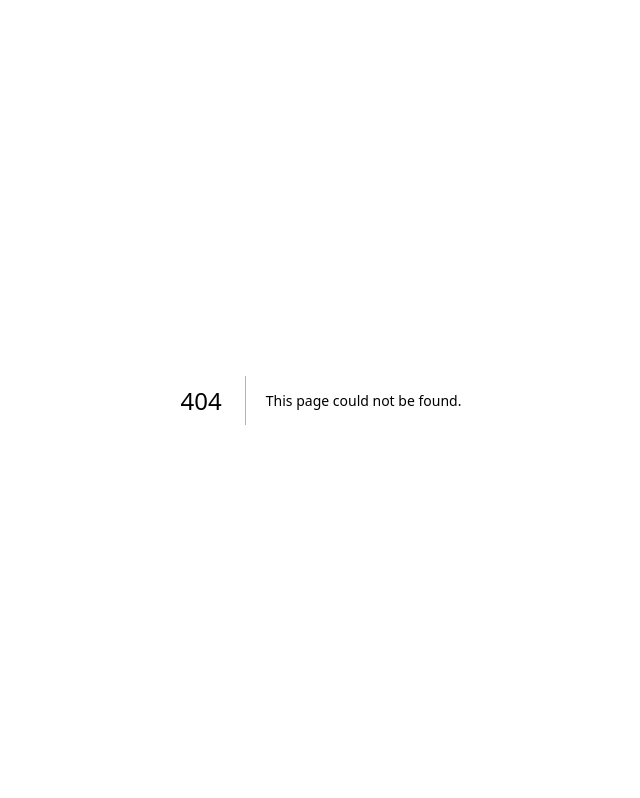
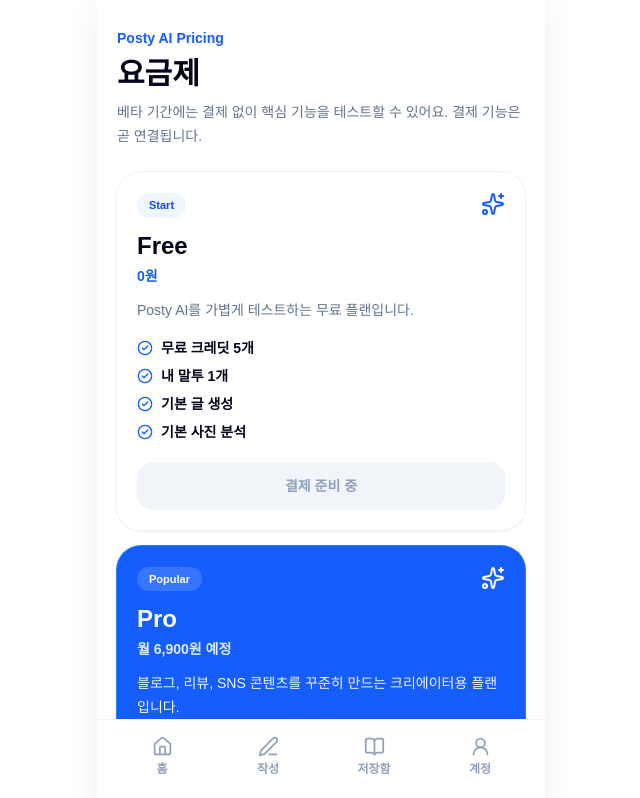
Before and after one commit to mykim2732/tripwriter, a Next.js app: page /pricing in a window 1280 px wide. Before the commit this address had no page. Shown: the top 798 px of the page, without its empty margins (319-959 px from the left). Built offline with nearby package versions, Linux system fonts and the light colour scheme.

Commit message:
Sprint 81: add pricing page and upgrade links

```diff
--- a/app/account/page.tsx
+++ b/app/account/page.tsx
@@ -1,6 +1,6 @@
 "use client";
 
-import { Coins, Gift, Loader2, LogOut, PenLine, Settings, ShieldCheck, UserRound } from "lucide-react";
+import { Coins, CreditCard, Gift, Loader2, LogOut, PenLine, Settings, ShieldCheck, UserRound } from "lucide-react";
 import type { Session } from "@supabase/supabase-js";
 import Link from "next/link";
 import { useEffect, useState } from "react";
@@ -135,7 +135,7 @@ export default function AccountPage() {
                 <div className="min-w-0 flex-1">
                   <h2 className="text-base font-bold text-slate-950">Reward Center</h2>
                   <p className="mt-1 text-sm leading-6 text-slate-500">Earn extra credits from ads, check-ins, and creator missions.</p>
-                  <Link href="/rewards" className="mt-3 inline-flex rounded-2xl bg-blue-600 px-4 py-3 text-sm font-black text-white">Open rewards</Link>
+                  <div className="mt-3 flex flex-wrap gap-2"><Link href="/rewards" className="inline-flex rounded-2xl bg-blue-600 px-4 py-3 text-sm font-black text-white">Open rewards</Link><Link href="/pricing" className="inline-flex items-center gap-2 rounded-2xl bg-slate-100 px-4 py-3 text-sm font-black text-slate-700"><CreditCard size={16} />요금제 보기</Link></div>
                 </div>
               </div>
             </article>
--- a/app/page.tsx
+++ b/app/page.tsx
@@ -1,7 +1,20 @@
 "use client";
 
 import Link from "next/link";
-import { BarChart3, BookOpenText, Camera, FileText, Globe2, Loader2, MessageCircle, PenLine, Plus, ReceiptText, Search, Star } from "lucide-react";
+import {
+  BarChart3,
+  BookOpenText,
+  Camera,
+  FileText,
+  Globe2,
+  Loader2,
+  MessageCircle,
+  PenLine,
+  Plus,
+  ReceiptText,
+  Search,
+  Star,
+} from "lucide-react";
 import { useEffect, useMemo, useState } from "react";
 import { PageShell } from "@/components/PageShell";
 import { getPosts } from "@/lib/posts";
@@ -9,15 +22,69 @@ import type { ContentPlatform } from "@/types/editor";
 import type { Post } from "@/types/post";
 
 const platforms = [
-  { key: "naver", title: "네이버 블로그", description: "검색과 사진 흐름에 맞춘 긴 글", icon: Search, active: true },
-  { key: "tistory", title: "티스토리", description: "정보성·구조화 중심의 긴 글", icon: FileText, active: true },
-  { key: "threads", title: "스레드", description: "짧고 공감 가는 대화형 글", icon: MessageCircle, active: true },
-  { key: "detail", title: "상세페이지 만들기", description: "상품 사진과 장점만 넣으면 판매용 상세페이지 초안", icon: ReceiptText, active: true },
-  { key: "review", title: "리뷰 작성", description: "상품 사진만 넣으면 구매후기와 리뷰글을 만들어드려요.", icon: Star, active: true },
-  { key: "brunch", title: "브런치", description: "에세이처럼 자연스러운 문장", icon: BookOpenText, active: false },
-  { key: "instagram", title: "인스타그램", description: "짧은 캡션과 해시태그", icon: Camera, active: false },
-  { key: "wordpress", title: "워드프레스", description: "SEO와 구조화 중심 글", icon: Globe2, active: false },
-  { key: "general", title: "일반 글쓰기", description: "플랫폼 상관없이 자유롭게", icon: PenLine, active: false },
+  {
+    key: "naver",
+    title: "네이버 블로그",
+    description: "검색과 사진 흐름에 맞춘 긴 글",
+    icon: Search,
+    active: true,
+  },
+  {
+    key: "tistory",
+    title: "티스토리",
+    description: "정보성·구조화 중심의 긴 글",
+    icon: FileText,
+    active: true,
+  },
+  {
+    key: "threads",
+    title: "스레드",
+    description: "짧고 공감 가는 대화형 글",
+    icon: MessageCircle,
+    active: true,
+  },
+  {
+    key: "detail",
+    title: "상세페이지 만들기",
+    description: "상품 사진과 장점만 넣으면 판매용 상세페이지 초안",
+    icon: ReceiptText,
+    active: true,
+  },
+  {
+    key: "review",
+    title: "리뷰 작성",
+    description: "상품 사진만 넣으면 구매후기와 리뷰글을 만들어드려요.",
+    icon: Star,
+    active: true,
+  },
+  {
+    key: "brunch",
+    title: "브런치",
+    description: "에세이처럼 자연스러운 문장",
+    icon: BookOpenText,
+    active: false,
+  },
+  {
+    key: "instagram",
+    title: "인스타그램",
+    description: "짧은 캡션과 해시태그",
+    icon: Camera,
+    active: false,
+  },
+  {
+    key: "wordpress",
+    title: "워드프레스",
+    description: "SEO와 구조화 중심 글",
+    icon: Globe2,
+    active: false,
+  },
+  {
+    key: "general",
+    title: "일반 글쓰기",
+    description: "플랫폼 상관없이 자유롭게",
+    icon: PenLine,
+    active: false,
+  },
 ];
 
 const platformLabels: Record<ContentPlatform, string> = {
@@ -67,16 +134,26 @@ export default function Home() {
           <p className="mb-4 inline-flex rounded-full bg-blue-50 px-3 py-1 text-xs font-semibold text-blue-700">
             AI 콘텐츠 스튜디오
           </p>
-          <h1 className="text-4xl font-black tracking-normal text-slate-950">Posty AI</h1>
+          <h1 className="text-4xl font-black tracking-normal text-slate-950">
+            Posty AI
+          </h1>
           <p className="mt-4 text-base leading-7 text-slate-600">
-            사진과 키워드만 넣으면 블로그, 스레드, 상세페이지용 콘텐츠를 만들어드려요.
+            사진과 키워드만 넣으면 블로그, 스레드, 상세페이지용 콘텐츠를
+            만들어드려요.
           </p>
           <div className="mt-6 grid grid-cols-2 gap-2">
-            <Link href="/write" className="flex min-h-12 items-center justify-center gap-2 rounded-2xl bg-blue-600 px-4 text-sm font-black text-white">
+            <Link
+              href="/write"
+              className="flex min-h-12 items-center justify-center gap-2 rounded-2xl bg-blue-600 px-4 text-sm font-black text-white"
+            >
               <Plus size={17} aria-hidden="true" />새 콘텐츠 만들기
             </Link>
-            <Link href="/dashboard" className="flex min-h-12 items-center justify-center gap-2 rounded-2xl bg-slate-950 px-4 text-sm font-black text-white">
-              <BarChart3 size={17} aria-hidden="true" />대시보드
+            <Link
+              href="/dashboard"
+              className="flex min-h-12 items-center justify-center gap-2 rounded-2xl bg-slate-950 px-4 text-sm font-black text-white"
+            >
+              <BarChart3 size={17} aria-hidden="true" />
+              대시보드
             </Link>
           </div>
         </div>
@@ -85,32 +162,57 @@ export default function Home() {
       <section className="px-5 pb-8">
         <div className="mb-3 flex items-center justify-between">
           <h2 className="text-lg font-bold text-slate-950">어디에 올릴까요?</h2>
-          <span className="text-sm font-semibold text-blue-600">MVP</span>
+          <span className="text-sm font-semibold text-blue-600"></span>
         </div>
 
         <div className="grid gap-3">
           {platforms.map(({ key, title, description, icon: Icon, active }) => {
             const body = (
               <>
-                <div className={`flex h-12 w-12 shrink-0 items-center justify-center rounded-2xl ${active ? "bg-blue-50 text-blue-600" : "bg-slate-100 text-slate-400"}`}>
+                <div
+                  className={`flex h-12 w-12 shrink-0 items-center justify-center rounded-2xl ${active ? "bg-blue-50 text-blue-600" : "bg-slate-100 text-slate-400"}`}
+                >
                   <Icon size={24} aria-hidden="true" />
                 </div>
                 <div className="min-w-0 flex-1">
                   <div className="flex items-center gap-2">
-                    <h3 className={`text-base font-bold ${active ? "text-slate-950" : "text-slate-400"}`}>{title}</h3>
-                    {!active && <span className="rounded-full bg-slate-100 px-2 py-0.5 text-[10px] font-black text-slate-400">준비중</span>}
+                    <h3
+                      className={`text-base font-bold ${active ? "text-slate-950" : "text-slate-400"}`}
+                    >
+                      {title}
+                    </h3>
+                    {!active && (
+                      <span className="rounded-full bg-slate-100 px-2 py-0.5 text-[10px] font-black text-slate-400">
+                        준비중
+                      </span>
+                    )}
                   </div>
-                  <p className={`mt-1 text-sm leading-6 ${active ? "text-slate-500" : "text-slate-400"}`}>{description}</p>
+                  <p
+                    className={`mt-1 text-sm leading-6 ${active ? "text-slate-500" : "text-slate-400"}`}
+                  >
+                    {description}
+                  </p>
                 </div>
               </>
             );
 
             if (!active) {
-              return <div key={key} className="flex gap-4 rounded-3xl bg-slate-50 p-5 ring-1 ring-slate-100">{body}</div>;
+              return (
+                <div
+                  key={key}
+                  className="flex gap-4 rounded-3xl bg-slate-50 p-5 ring-1 ring-slate-100"
+                >
+                  {body}
+                </div>
+              );
             }
 
             return (
-              <Link key={key} href={`/write?platform=${key}`} className="flex gap-4 rounded-3xl bg-white p-5 shadow-sm ring-1 ring-slate-100 transition active:scale-[0.99]">
+              <Link
+                key={key}
+                href={`/write?platform=${key}`}
+                className="flex gap-4 rounded-3xl bg-white p-5 shadow-sm ring-1 ring-slate-100 transition active:scale-[0.99]"
+              >
                 {body}
               </Link>
             );
@@ -121,18 +223,29 @@ export default function Home() {
       <section className="px-5 pb-28">
         <div className="mb-3 flex items-center justify-between">
           <h2 className="text-lg font-bold text-slate-950">최근 프로젝트</h2>
-          <Link href="/saved" className="text-sm font-black text-blue-600">전체 보기</Link>
+          <Link href="/saved" className="text-sm font-black text-blue-600">
+            전체 보기
+          </Link>
         </div>
         <div className="rounded-3xl bg-white p-4 shadow-sm ring-1 ring-slate-100">
           {loadingRecent && (
             <div className="flex min-h-28 items-center justify-center">
-              <Loader2 className="animate-spin text-blue-600" size={24} aria-hidden="true" />
+              <Loader2
+                className="animate-spin text-blue-600"
+                size={24}
+                aria-hidden="true"
+              />
             </div>
           )}
           {!loadingRecent && recentProjects.length === 0 && (
             <div className="rounded-2xl bg-slate-50 px-4 py-5 text-center">
-              <p className="text-sm font-bold text-slate-500">아직 최근 프로젝트가 없어요.</p>
-              <Link href="/write" className="mt-3 inline-flex rounded-2xl bg-blue-600 px-4 py-3 text-sm font-black text-white">
+              <p className="text-sm font-bold text-slate-500">
+                아직 최근 프로젝트가 없어요.
+              </p>
+              <Link
+                href="/write"
+                className="mt-3 inline-flex rounded-2xl bg-blue-600 px-4 py-3 text-sm font-black text-white"
+              >
                 + 새 콘텐츠 만들기
               </Link>
             </div>
@@ -142,13 +255,30 @@ export default function Home() {
               {recentProjects.map((post) => {
                 const platform = getPostPlatform(post);
                 return (
-                  <Link key={post.id} href={platform === "threads" ? `/saved/threads/${post.id}` : `/saved/${post.id}`} className="block rounded-2xl bg-slate-50 px-4 py-3 transition active:scale-[0.99]">
+                  <Link
+                    key={post.id}
+                    href={
+                      platform === "threads"
+                        ? `/saved/threads/${post.id}`
+                        : `/saved/${post.id}`
+                    }
+                    className="block rounded-2xl bg-slate-50 px-4 py-3 transition active:scale-[0.99]"
+                  >
                     <div className="flex items-center justify-between gap-3">
                       <div className="min-w-0">
-                        <p className="truncate text-sm font-black text-slate-950">{post.travel_title || post.ai_titles[0] || getProjectName(post)}</p>
-                        <p className="mt-1 text-xs font-bold text-slate-400">{platformLabels[platform]} · {statusLabels[post.status]}</p>
+                        <p className="truncate text-sm font-black text-slate-950">
+                          {post.travel_title ||
+                            post.ai_titles[0] ||
+                            getProjectName(post)}
+                        </p>
+                        <p className="mt-1 text-xs font-bold text-slate-400">
+                          {platformLabels[platform]} ·{" "}
+                          {statusLabels[post.status]}
+                        </p>
                       </div>
-                      <span className={`shrink-0 rounded-full px-3 py-1 text-[11px] font-black ${post.status === "published" ? "bg-blue-600 text-white" : "bg-blue-50 text-blue-700"}`}>
+                      <span
+                        className={`shrink-0 rounded-full px-3 py-1 text-[11px] font-black ${post.status === "published" ? "bg-blue-600 text-white" : "bg-blue-50 text-blue-700"}`}
+                      >
                         {statusLabels[post.status]}
                       </span>
                     </div>
@@ -172,9 +302,24 @@ function getPostPlatform(post: Post): ContentPlatform {
 }
 
 function isContentPlatform(value: unknown): value is ContentPlatform {
-  return ["naver", "tistory", "threads", "detail", "review", "brunch", "instagram", "wordpress", "general"].includes(String(value));
+  return [
+    "naver",
+    "tistory",
+    "threads",
+    "detail",
+    "review",
+    "brunch",
+    "instagram",
+    "wordpress",
+    "general",
+  ].includes(String(value));
 }
 
 function getProjectName(post: Post) {
-  return post.destination || post.travel_title || post.keywords.split(",")[0]?.trim() || "기타 프로젝트";
+  return (
+    post.destination ||
+    post.travel_title ||
+    post.keywords.split(",")[0]?.trim() ||
+    "기타 프로젝트"
+  );
 }
--- /dev/null
+++ b/app/pricing/page.tsx
@@ -0,0 +1,87 @@
+import Link from "next/link";
+import { CheckCircle2, Sparkles } from "lucide-react";
+import { PageShell } from "@/components/PageShell";
+
+const pricingPlans = [
+  {
+    name: "Free",
+    price: "0원",
+    badge: "Start",
+    description: "Posty AI를 가볍게 테스트하는 무료 플랜입니다.",
+    features: ["무료 크레딧 5개", "내 말투 1개", "기본 글 생성", "기본 사진 분석"],
+  },
+  {
+    name: "Pro",
+    price: "월 6,900원 예정",
+    badge: "Popular",
+    description: "블로그, 리뷰, SNS 콘텐츠를 꾸준히 만드는 크리에이터용 플랜입니다.",
+    features: ["월 100 크레딧", "내 말투 3개", "AI 디자인", "AI 사진 분석", "블로그/리뷰/SNS"],
+    featured: true,
+  },
+  {
+    name: "Creator",
+    price: "월 12,900원 예정",
+    badge: "Growth",
+    description: "상세페이지와 다중 플랫폼 콘텐츠까지 운영하는 사용자에게 맞습니다.",
+    features: ["월 300 크레딧", "내 말투 5개", "상세페이지", "AI 썸네일", "다중 플랫폼"],
+  },
+  {
+    name: "Business",
+    price: "월 29,000원 예정",
+    badge: "Team",
+    description: "팀과 브랜드 스타일을 관리하는 운영형 플랜입니다.",
+    features: ["월 1,000 크레딧", "내 말투 10개", "팀/브랜드 스타일", "고급 상세페이지"],
+  },
+];
+
+export default function PricingPage() {
+  return (
+    <PageShell>
+      <section className="px-5 pb-28 pt-7">
+        <div className="mb-6">
+          <p className="text-sm font-bold text-blue-600">Posty AI Pricing</p>
+          <h1 className="mt-2 text-3xl font-black tracking-normal text-slate-950">요금제</h1>
+          <p className="mt-2 text-sm leading-6 text-slate-500">
+            베타 기간에는 결제 없이 핵심 기능을 테스트할 수 있어요. 결제 기능은 곧 연결됩니다.
+          </p>
+        </div>
+
+        <div className="grid gap-4">
+          {pricingPlans.map((plan) => (
+            <article key={plan.name} className={`rounded-3xl p-5 shadow-sm ring-1 ${plan.featured ? "bg-blue-600 text-white ring-blue-500" : "bg-white text-slate-950 ring-slate-100"}`}>
+              <div className="flex items-start justify-between gap-3">
+                <div>
+                  <span className={`inline-flex rounded-full px-3 py-1 text-[11px] font-black ${plan.featured ? "bg-white/15 text-white" : "bg-blue-50 text-blue-700"}`}>{plan.badge}</span>
+                  <h2 className="mt-3 text-2xl font-black">{plan.name}</h2>
+                  <p className={`mt-1 text-sm font-black ${plan.featured ? "text-blue-100" : "text-blue-600"}`}>{plan.price}</p>
+                </div>
+                <Sparkles className={plan.featured ? "text-white" : "text-blue-600"} size={24} />
+              </div>
+              <p className={`mt-3 text-sm leading-6 ${plan.featured ? "text-blue-50" : "text-slate-500"}`}>{plan.description}</p>
+              <div className="mt-4 grid gap-2">
+                {plan.features.map((feature) => (
+                  <div key={feature} className="flex items-center gap-2 text-sm font-bold">
+                    <CheckCircle2 size={16} className={plan.featured ? "text-white" : "text-blue-600"} />
+                    <span>{feature}</span>
+                  </div>
+                ))}
+              </div>
+              <button type="button" disabled className={`mt-5 min-h-12 w-full cursor-not-allowed rounded-2xl px-4 text-sm font-black ${plan.featured ? "bg-white/15 text-white" : "bg-slate-100 text-slate-400"}`}>
+                결제 준비 중
+              </button>
+            </article>
+          ))}
+        </div>
+
+        <div className="mt-5 rounded-3xl bg-slate-950 p-5 text-white shadow-sm">
+          <h2 className="text-base font-black">크레딧이 부족한가요?</h2>
+          <p className="mt-2 text-sm leading-6 text-slate-300">리워드 센터에서 출석 체크와 베타 미션으로 추가 크레딧을 받을 수 있어요.</p>
+          <div className="mt-4 grid grid-cols-2 gap-2">
+            <Link href="/rewards" className="inline-flex min-h-11 items-center justify-center rounded-2xl bg-blue-600 px-4 text-sm font-black text-white">리워드 받기</Link>
+            <Link href="/account" className="inline-flex min-h-11 items-center justify-center rounded-2xl bg-white px-4 text-sm font-black text-slate-950">계정 보기</Link>
+          </div>
+        </div>
+      </section>
+    </PageShell>
+  );
+}
--- a/app/rewards/page.tsx
+++ b/app/rewards/page.tsx
@@ -61,7 +61,7 @@ export default function RewardsPage() {
         <div className="mb-6">
           <p className="text-sm font-bold text-blue-600">Posty AI Rewards</p>
           <h1 className="mt-2 text-3xl font-black tracking-normal text-slate-950">Reward Center</h1>
-          <p className="mt-2 text-sm leading-6 text-slate-500">Earn extra AI credits through check-ins, profile setup, writing style memory, and future ad rewards.</p>
+          <p className="mt-2 text-sm leading-6 text-slate-500">Earn extra AI credits through check-ins, profile setup, writing style memory, and future ad rewards.</p><Link href="/pricing" className="mt-3 inline-flex rounded-2xl bg-blue-50 px-4 py-3 text-sm font-black text-blue-700">View pricing plans</Link>
         </div>
 
         {loading && <LoadingCard title="Loading rewards" description="Checking your credit balance and today's reward history." />}
```
